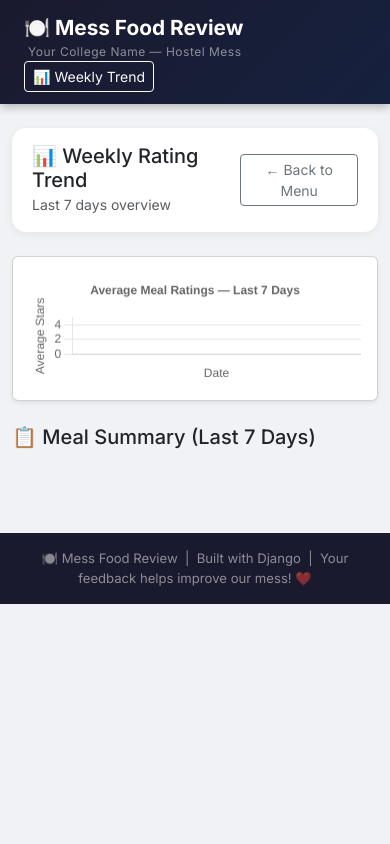
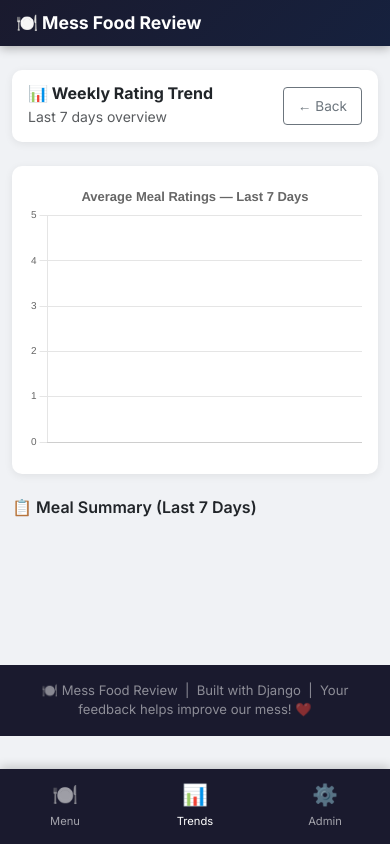
Before and after one commit to BalajiR2025/mess-food-review, a Django app: template mess/templates/mess/weekly_trend.html in a window 390 px wide. Run offline with Django 3.2, Linux system fonts and the light colour scheme; the template is opened without the code that fills it: most values are stand-ins (such as "Sample title", 1, 10 or a date in 2020).

Commit message:
Phase 8 - Fixed chart mobile responsiveness

```diff
--- a/mess/templates/mess/base.html
+++ b/mess/templates/mess/base.html
@@ -1,8 +1,17 @@
+{% load static %}
 <!DOCTYPE html>
 <html lang="en">
 <head>
   <meta charset="UTF-8">
   <meta name="viewport" content="width=device-width, initial-scale=1.0">
+  <!-- Mobile Optimized -->
+<meta name="viewport" content="width=device-width, initial-scale=1.0, maximum-scale=1.0">
+<meta name="theme-color" content="#1a1a2e">
+<meta name="apple-mobile-web-app-capable" content="yes">
+<meta name="apple-mobile-web-app-title" content="Mess Review">
+
+<!-- PWA Manifest -->
+<link rel="manifest" href="/static/manifest.json">
   <title>🍽️ Mess Food Review</title>
   <link href="https://cdn.jsdelivr.net/npm/bootstrap@5.3.0/dist/css/bootstrap.min.css" rel="stylesheet">
   <link href="https://fonts.googleapis.com/css2?family=Inter:wght@400;500;600;700&display=swap" rel="stylesheet">
@@ -101,6 +110,71 @@
       justify-content: space-between;
       align-items: center;
     }
+
+    /* ===== MOBILE STYLES ===== */
+@media (max-width: 576px) {
+
+  /* Navbar */
+  .navbar { padding: 10px 16px; }
+  .navbar-brand { font-size: 1.1rem; }
+  .college-name { display: none; }
+
+  /* Cards */
+  .meal-card { border-radius: 10px; }
+  .card-body { padding: 14px 16px !important; }
+
+  /* Meal name */
+  .card-body h5 { font-size: 1rem; }
+
+  /* Buttons - bigger tap area */
+  .btn-sm { padding: 8px 14px !important; font-size: 0.85rem; }
+  .btn-lg { padding: 14px !important; font-size: 1rem; }
+
+  /* Hide date in navbar on small screens */
+  .text-white-50 { display: none; }
+
+  /* Bottom padding so content doesn't hide behind bottom nav */
+  .container { padding-bottom: 80px !important; }
+}
+
+/* ===== BOTTOM NAVBAR (Mobile only) ===== */
+.bottom-nav {
+  display: none;
+  position: fixed;
+  bottom: 0;
+  left: 0;
+  right: 0;
+  background: #1a1a2e;
+  padding: 10px 0 14px;
+  z-index: 1000;
+  box-shadow: 0 -2px 10px rgba(0,0,0,0.2);
+}
+.bottom-nav a {
+  color: rgba(255,255,255,0.6);
+  text-decoration: none;
+  font-size: 0.7rem;
+  display: flex;
+  flex-direction: column;
+  align-items: center;
+  gap: 3px;
+  flex: 1;
+  transition: color 0.2s;
+}
+.bottom-nav a.active,
+.bottom-nav a:hover { color: white; }
+.bottom-nav .nav-icon { font-size: 1.3rem; }
+
+@media (max-width: 768px) {
+  .bottom-nav { display: flex; }
+  /* Hide top Weekly Trend button on mobile since bottom nav handles it */
+  .top-weekly-btn { display: none; }
+}
+
+@media (max-width: 576px) {
+  select.form-select-lg { font-size: 0.95rem !important; }
+  textarea { font-size: 0.95rem !important; }
+  input.form-control-lg { font-size: 0.95rem !important; }
+}
   </style>
 </head>
 <body>
@@ -112,7 +186,7 @@
       <div class="college-name ps-1">Your College Name — Hostel Mess</div>
     </div>
     <div class="d-flex align-items-center gap-3">
-      <a href="/weekly/" class="btn btn-sm btn-outline-light">📊 Weekly Trend</a>
+      <a href="/weekly/" class="btn btn-sm btn-outline-light top-weekly-btn">📊 Weekly Trend</a>
       <span class="text-white-50 small d-none d-md-block">{{ today }}</span>
     </div>
   </nav>
@@ -128,5 +202,20 @@
   </div>
 
   <script src="https://cdn.jsdelivr.net/npm/bootstrap@5.3.0/dist/js/bootstrap.bundle.min.js"></script>
+  <!-- Mobile Bottom Navigation -->
+<div class="bottom-nav">
+  <a href="/" class="{% block nav_home %}{% endblock %}">
+    <span class="nav-icon">🍽️</span>
+    <span>Menu</span>
+  </a>
+  <a href="/weekly/" class="{% block nav_trend %}{% endblock %}">
+    <span class="nav-icon">📊</span>
+    <span>Trends</span>
+  </a>
+  <a href="/admin/" target="_blank">
+    <span class="nav-icon">⚙️</span>
+    <span>Admin</span>
+  </a>
+</div>
 </body>
 </html>
--- a/mess/templates/mess/weekly_trend.html
+++ b/mess/templates/mess/weekly_trend.html
@@ -1,52 +1,84 @@
 {% extends 'mess/base.html' %}
+{% block nav_trend %}active{% endblock %}
 {% block content %}
 
-<div class="page-title">
-  <div>
-    <h5 class="mb-0">📊 Weekly Rating Trend</h5>
-    <small class="text-muted">Last 7 days overview</small>
+<!-- Page Title -->
+<div class="card meal-card mb-4">
+  <div class="card-body px-4 py-3 d-flex justify-content-between align-items-center">
+    <div>
+      <h5 class="mb-0" style="font-weight:700;">📊 Weekly Rating Trend</h5>
+      <small class="text-muted">Last 7 days overview</small>
+    </div>
+    <a href="/" class="btn btn-outline-secondary btn-sm">← Back</a>
   </div>
-  <a href="/" class="btn btn-outline-secondary btn-sm">← Back to Menu</a>
 </div>
 
-<div class="card shadow-sm mb-4">
-  <div class="card-body">
-    <canvas id="weeklyChart" height="100"></canvas>
+<!-- Chart Card -->
+<div class="card meal-card mb-4">
+  <div class="card-body p-2 p-md-4">
+    <div style="position:relative; width:100%; height:280px;">
+      <canvas id="weeklyChart"></canvas>
+    </div>
   </div>
 </div>
 
 <!-- Summary Cards -->
-<h5 class="mt-4 mb-3">📋 Meal Summary (Last 7 Days)</h5>
-<div class="row g-3" id="summaryCards"></div>
+<h6 class="mb-3" style="font-weight:600;">📋 Meal Summary (Last 7 Days)</h6>
+<div class="row g-2 g-md-3" id="summaryCards"></div>
 
 <script src="https://cdn.jsdelivr.net/npm/chart.js"></script>
 <script>
   const labels = {{ labels|safe }};
   const datasets = {{ datasets|safe }};
 
-  // Draw Chart
   const ctx = document.getElementById('weeklyChart').getContext('2d');
   new Chart(ctx, {
     type: 'bar',
     data: { labels, datasets },
     options: {
       responsive: true,
+      maintainAspectRatio: false,   // ← key fix for mobile
       plugins: {
-        legend: { position: 'top' },
+        legend: {
+          position: 'bottom',       // ← moves legend below on mobile
+          labels: {
+            boxWidth: 12,
+            font: { size: 11 }
+          }
+        },
         title: {
           display: true,
-          text: 'Average Meal Ratings — Last 7 Days'
+          text: 'Average Meal Ratings — Last 7 Days',
+          font: { size: 13 }
         }
       },
       scales: {
         y: {
           min: 0,
           max: 5,
-          ticks: { stepSize: 1 },
-          title: { display: true, text: 'Average Stars' }
+          ticks: {
+            stepSize: 1,
+            font: { size: 10 }
+          },
+          title: {
+            display: window.innerWidth > 480,  // hide on very small screens
+            text: 'Avg Stars',
+            font: { size: 10 }
+          }
         },
         x: {
-          title: { display: true, text: 'Date' }
+          ticks: {
+            font: { size: 10 },
+            maxRotation: 45,        // ← rotate labels on mobile
+            minRotation: 0
+          }
+        }
+      },
+      // Thinner bars on mobile
+      datasets: {
+        bar: {
+          barPercentage: window.innerWidth < 480 ? 0.6 : 0.8,
+          categoryPercentage: window.innerWidth < 480 ? 0.7 : 0.9,
         }
       }
     }
@@ -63,18 +95,19 @@
     const avg = nonZero.length
       ? (nonZero.reduce((a, b) => a + b, 0) / nonZero.length).toFixed(1)
       : 'N/A';
-
-    const best = nonZero.length ? Math.max(...nonZero) : 'N/A';
-    const worst = nonZero.length ? Math.min(...nonZero) : 'N/A';
+    const best   = nonZero.length ? Math.max(...nonZero) : 'N/A';
+    const worst  = nonZero.length ? Math.min(...nonZero) : 'N/A';
 
     summaryDiv.innerHTML += `
-      <div class="col-md-3 col-6">
-        <div class="card text-center shadow-sm h-100">
-          <div class="card-body">
-            <div style="font-size:2rem">${mealEmojis[ds.label] || '🍽️'}</div>
-            <h6 class="mt-2">${ds.label}</h6>
-            <div class="badge bg-success mb-1">Avg: ⭐ ${avg}</div><br>
-            <small class="text-muted">Best: ${best} | Worst: ${worst}</small>
+      <div class="col-6 col-md-3">
+        <div class="card meal-card text-center h-100">
+          <div class="card-body py-3">
+            <div style="font-size:1.8rem">${mealEmojis[ds.label] || '🍽️'}</div>
+            <h6 class="mt-2 mb-2" style="font-size:0.9rem;font-weight:600;">${ds.label}</h6>
+            <span class="badge bg-success mb-1" style="font-size:0.8rem;">⭐ ${avg}</span>
+            <div class="text-muted" style="font-size:0.75rem; margin-top:4px;">
+              Best: ${best} &nbsp;|&nbsp; Worst: ${worst}
+            </div>
           </div>
         </div>
       </div>`;
```
Also changed, not shown: mess/templates/mess/home.html (+8 -5 lines), mess/templates/mess/meal_card.html (+18 -10 lines), mess/static/manifest.json (added).
